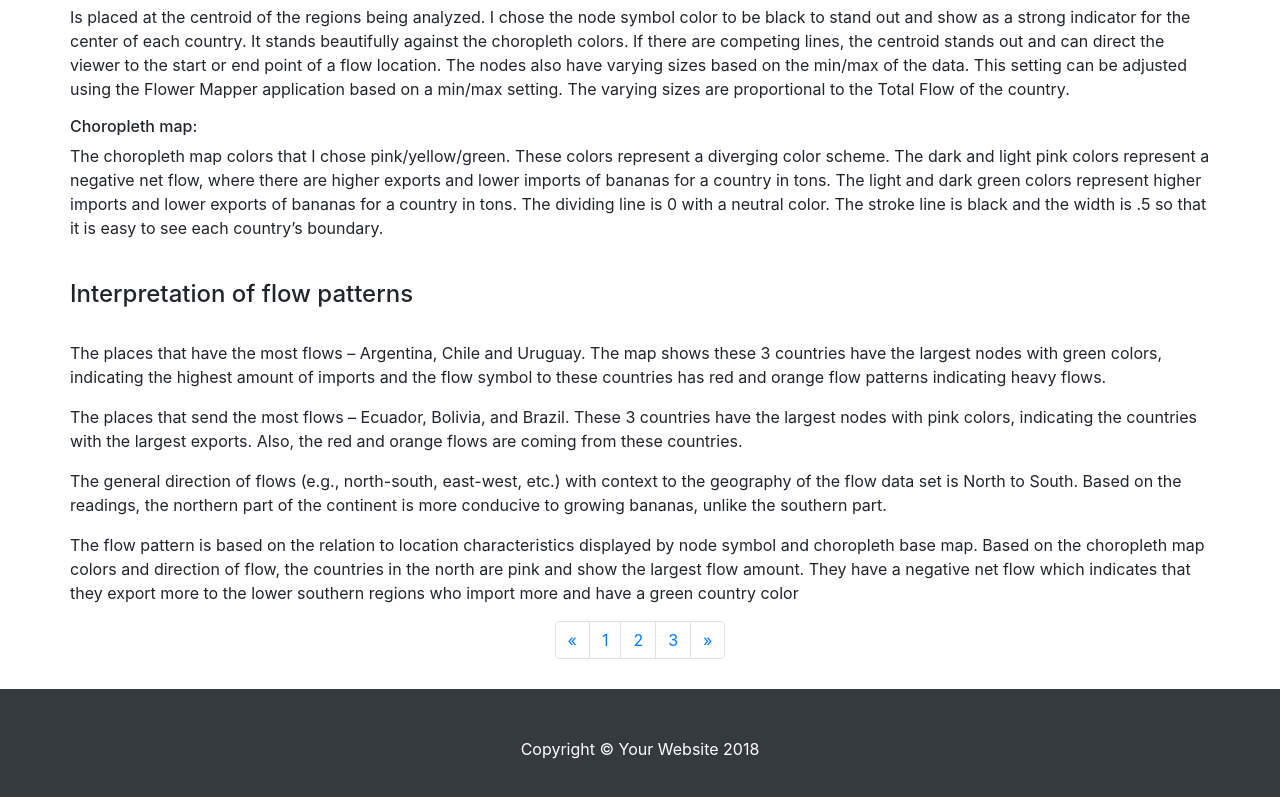
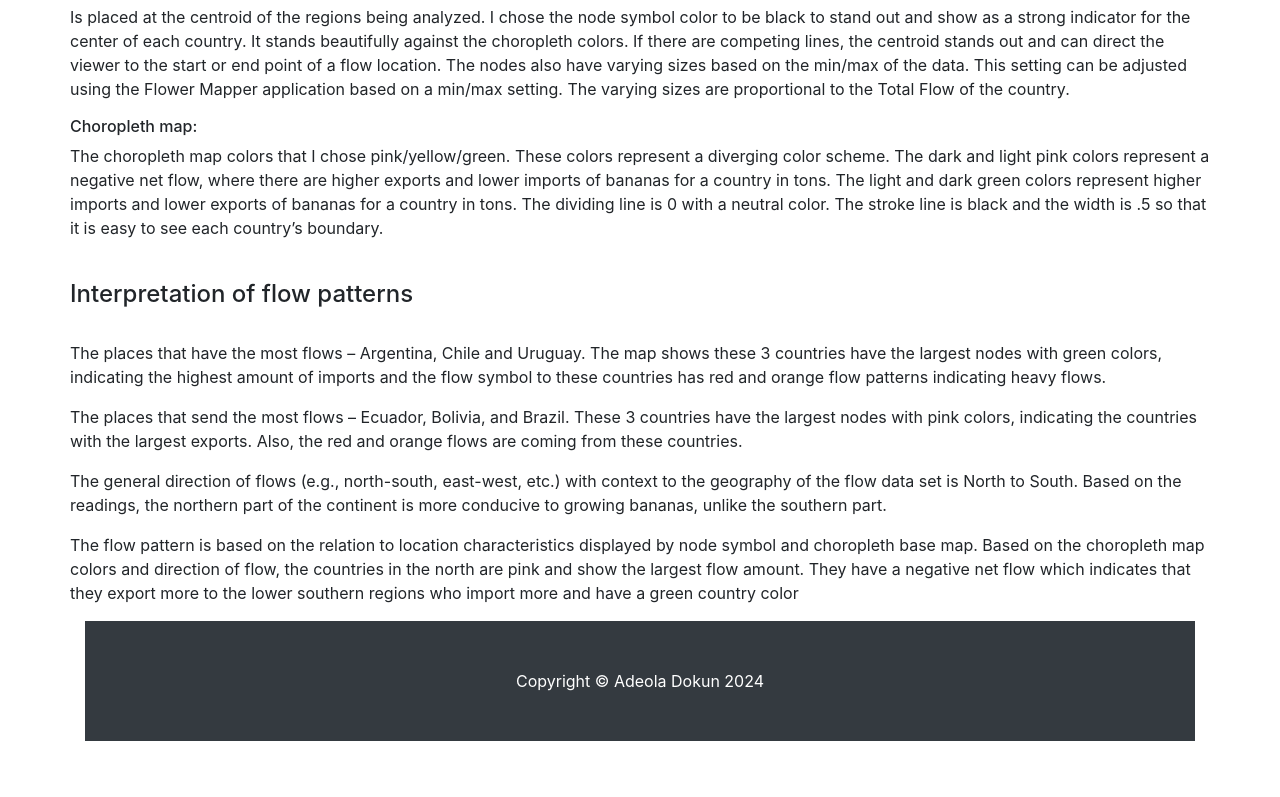
Before and after one commit to geog3540/dkun, a website: page FlowMapper.html in a window 1280 px wide. Shown: the part 776-1573 px from the top of the page. After the commit the page ends 1517 px from the top, so only its background shows below. Drawn offline with Linux system fonts and the light colour scheme.

Commit message:
Update short bio and copyright info
I updated the short bio page and area where the copyright info appears (index, short bio and flow mapper pages).

```diff
--- a/FlowMapper.html
+++ b/FlowMapper.html
@@ -128,38 +128,13 @@
       </div>
       <!-- /.row -->
 
-      <!-- Pagination -->
-      <ul class="pagination justify-content-center">
-        <li class="page-item">
-          <a class="page-link" href="#" aria-label="Previous">
-            <span aria-hidden="true">&laquo;</span>
-            <span class="sr-only">Previous</span>
-          </a>
-        </li>
-        <li class="page-item">
-          <a class="page-link" href="#">1</a>
-        </li>
-        <li class="page-item">
-          <a class="page-link" href="#">2</a>
-        </li>
-        <li class="page-item">
-          <a class="page-link" href="#">3</a>
-        </li>
-        <li class="page-item">
-          <a class="page-link" href="#" aria-label="Next">
-            <span aria-hidden="true">&raquo;</span>
-            <span class="sr-only">Next</span>
-          </a>
-        </li>
-      </ul>
 
-    </div>
     <!-- /.container -->
 
     <!-- Footer -->
     <footer class="py-5 bg-dark">
       <div class="container">
-        <p class="m-0 text-center text-white">Copyright &copy; Your Website 2018</p>
+        <p class="m-0 text-center text-white">Copyright &copy; Adeola Dokun 2024</p>
       </div>
       <!-- /.container -->
     </footer>
```
Also changed, not shown: ShortBio.html (+1 -26 lines), index.html (+1 -1 lines).
